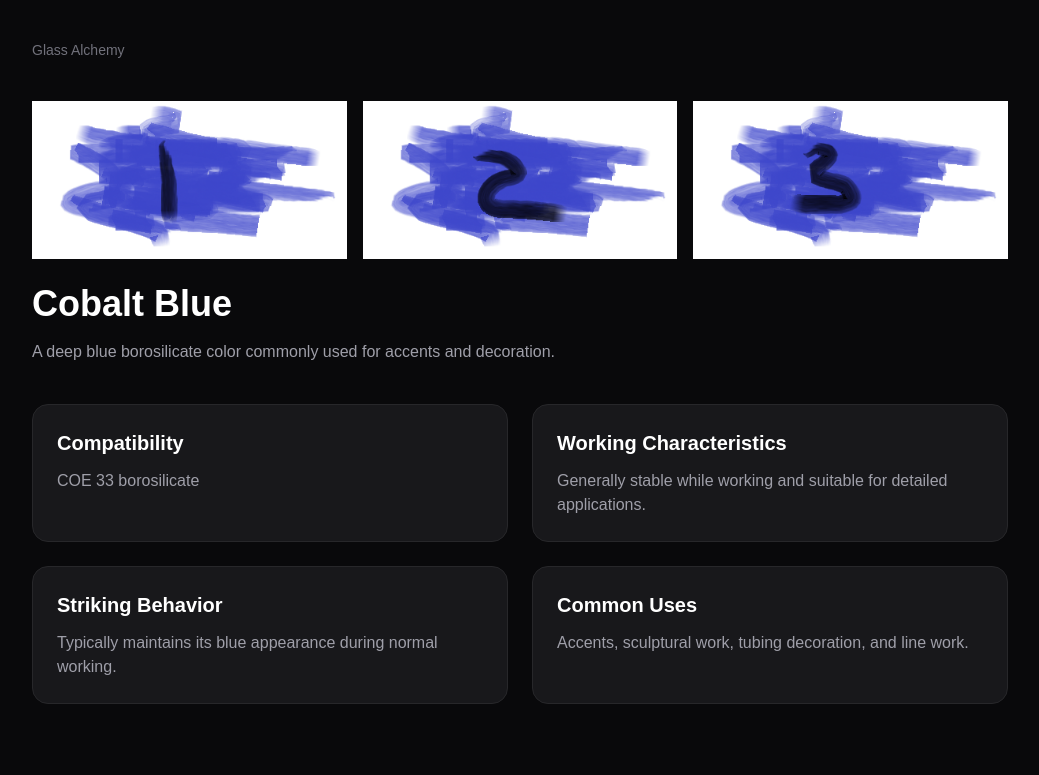
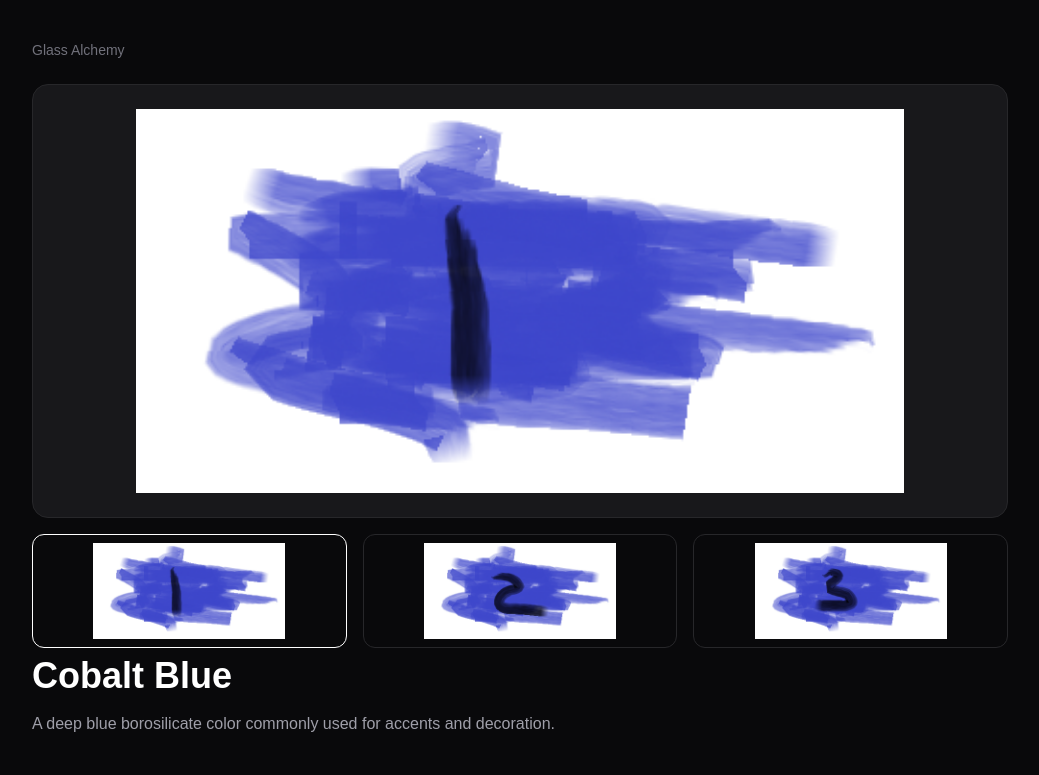
Before and after one commit to b2sdnbp4d9-svg/boro-ai, a Next.js app: page /glass/colors/glass-alchemy/cobalt-blue in a window 1280 px wide. Shown: the top 775 px of the page, without its empty margins (120-1159 px from the left). Built offline with nearby package versions, Linux system fonts and the light colour scheme.

Commit message:
feat: add color thumbnails and gallery

```diff
--- a/app/glass/colors/[manufacturer]/[color]/page.tsx
+++ b/app/glass/colors/[manufacturer]/[color]/page.tsx
@@ -1,6 +1,6 @@
 "use client";
 
-import { use } from "react";
+import { use, useState } from "react";
 import Image from "next/image";
 import { colors } from "@/data/colors";
 
@@ -13,6 +13,8 @@ type ColorPageProps = {
 
 export default function ColorPage({ params }: ColorPageProps) {
   const { manufacturer, color } = use(params);
+
+  const [selectedImage, setSelectedImage] = useState(0);
 
   const manufacturerName = manufacturer
     .split("-")
@@ -51,17 +53,39 @@ export default function ColorPage({ params }: ColorPageProps) {
           {colorData.manufacturer}
         </p>
 
-        <div className="mt-6 grid gap-4 sm:grid-cols-3">
-  {colorData.images.map((image, index) => (
+        <div className="mt-6">
+  <div className="flex justify-center rounded-2xl border border-zinc-800 bg-zinc-900 p-6">
     <Image
-      key={image}
-      src={image}
-      alt={`${colorData.name} glass color ${index + 1}`}
-      width={400}
-      height={300}
-      className="h-48 w-full rounded-2xl object-contain"
+      src={colorData.images[selectedImage]}
+      alt={`${colorData.name} glass color ${selectedImage + 1}`}
+      width={600}
+      height={450}
+      className="h-96 w-full object-contain"
     />
-  ))}
+  </div>
+
+  <div className="mt-4 grid grid-cols-3 gap-4">
+    {colorData.images.map((image, index) => (
+      <button
+        key={image}
+        type="button"
+        onClick={() => setSelectedImage(index)}
+        className={`rounded-xl border p-2 transition ${
+          selectedImage === index
+            ? "border-white"
+            : "border-zinc-800 hover:border-zinc-600"
+        }`}
+      >
+        <Image
+          src={image}
+          alt={`${colorData.name} thumbnail ${index + 1}`}
+          width={200}
+          height={150}
+          className="h-24 w-full object-contain"
+        />
+      </button>
+    ))}
+  </div>
 </div>
 
         <h1 className="mt-2 text-4xl font-bold">
--- a/app/glass/colors/[manufacturer]/page.tsx
+++ b/app/glass/colors/[manufacturer]/page.tsx
@@ -96,9 +96,20 @@ export default function ManufacturerPage({
                     .replace(/\s+/g, "-")}`}
                   className="block rounded-2xl border border-zinc-800 bg-zinc-900 p-6 transition hover:border-zinc-600"
                 >
-                  <h3 className="text-xl font-semibold">
-                    {color.name}
-                  </h3>
+
+  <div className="mb-4 flex justify-center">
+    <Image
+      src={color.images[0]}
+      alt={`${color.name} glass color`}
+      width={300}
+      height={200}
+      className="h-40 w-full object-contain"
+    />
+  </div>
+
+  <h3 className="text-xl font-semibold">
+    {color.name}
+  </h3>
 
                   <p className="mt-2 text-sm text-zinc-400">
                     {color.description}
--- a/app/glass/colors/page.tsx
+++ b/app/glass/colors/page.tsx
@@ -2,6 +2,7 @@
 
 import { useState } from "react";
 import Link from "next/link";
+import Image from "next/image";
 import SearchBar from "@/components/SearchBar";
 import ManufacturerCard from "@/components/ManufacturerCard";
 import { manufacturers } from "@/data/manufacturers";
@@ -80,9 +81,20 @@ const filteredColors = colors.filter((color) => {
               .replace(/\s+/g, "-")}`}
             className="block rounded-2xl border border-zinc-800 bg-zinc-900 p-6 transition hover:border-zinc-600"
           >
-            <h3 className="text-xl font-semibold">
-              {color.name}
-            </h3>
+
+  <div className="mb-4 flex justify-center">
+    <Image
+      src={color.images[0]}
+      alt={`${color.name} glass color`}
+      width={300}
+      height={200}
+      className="h-40 w-full object-contain"
+    />
+  </div>
+
+  <h3 className="text-xl font-semibold">
+    {color.name}
+  </h3>
 
             <p className="mt-2 text-sm text-zinc-400">
               {color.manufacturer}
```
